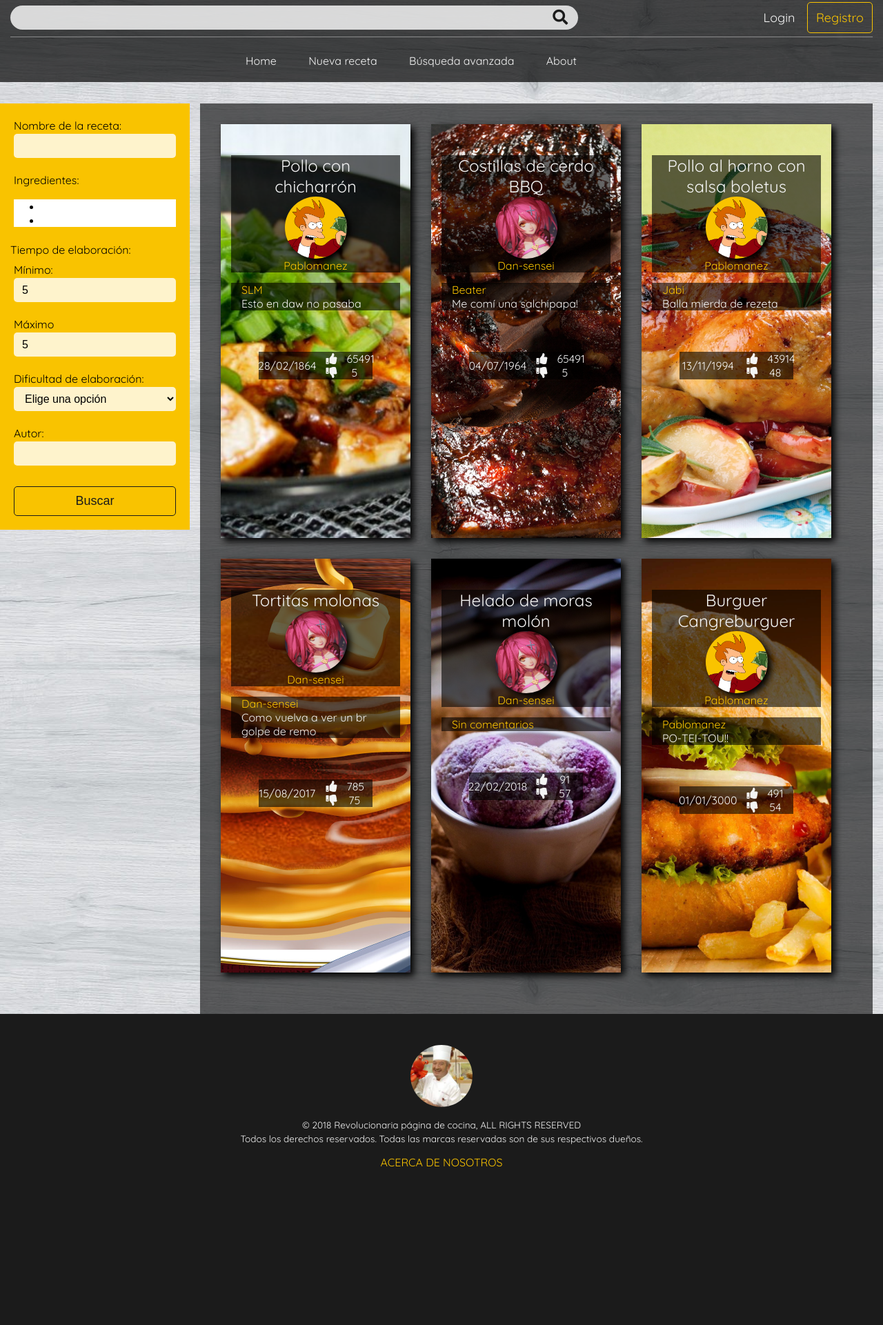
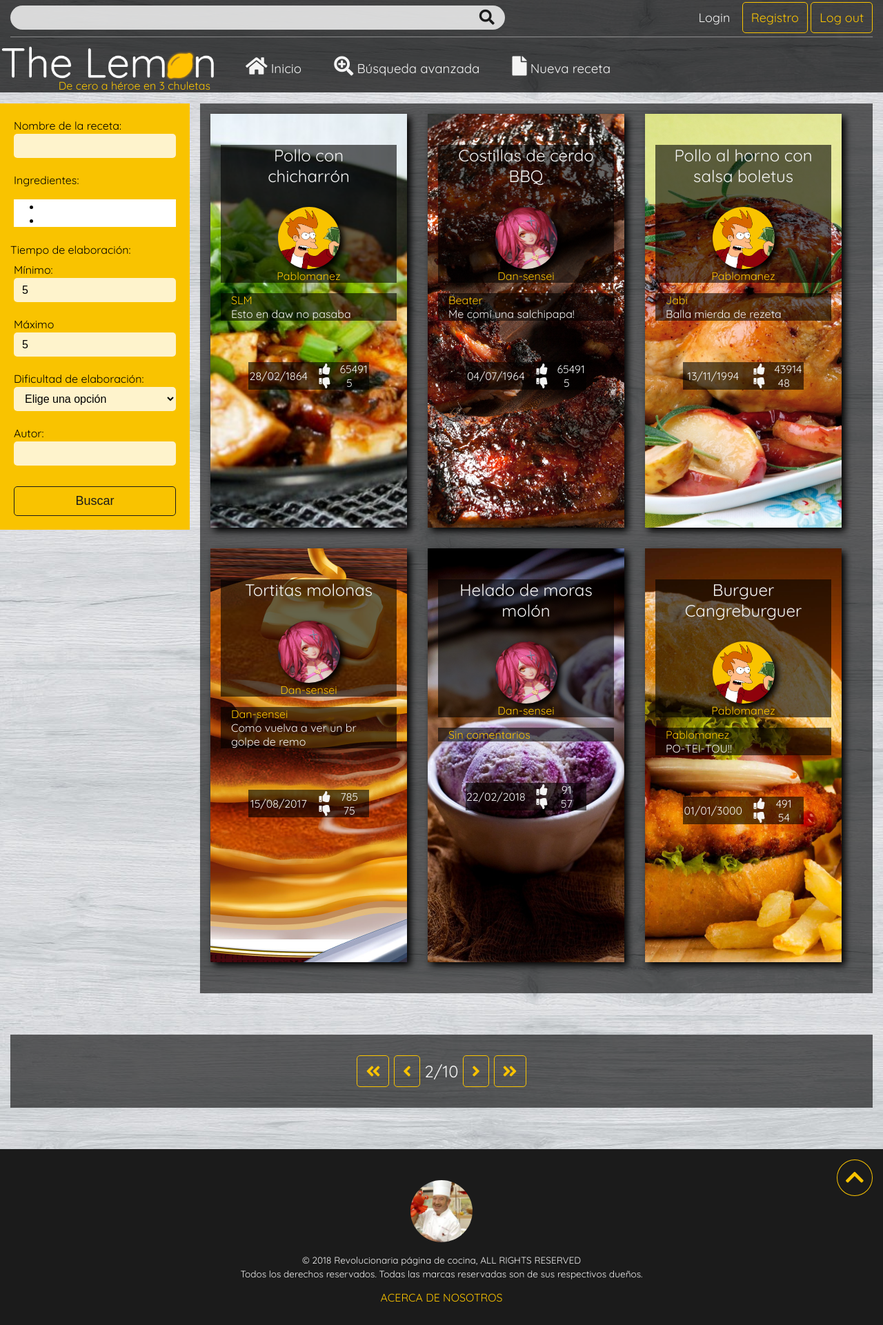
Before and after one commit to pablomanez/PCW, a PHP site: page /buscar.html in a window 1280 px wide. Shown: the whole page at 69% size. Before the commit the page ends 1692 px from the top, so only its background shows below. Run offline with PHP 8.4, Linux system fonts and the light colour scheme; some libraries are stand-ins or nearby versions.

Commit message:
Parche 1.5, Nerf a Zilean

```diff
--- a/CSS/Lightrap.css
+++ b/CSS/Lightrap.css
@@ -369,14 +369,14 @@ header input[type=checkbox]:checked + label span:nth-child(3){transform: rotate(
 }
 
 /* 86px por opcion*/
-input:checked ~ #burger{height: 430px;}
+input:checked ~ #burger{height: 400px;}
 #burger > a{
 	display: block;
 	padding: 30px;
-	font-size: 1.33em;
+	font-size: 1em;
 	margin-right: 0;
 }
-#burger > div a{font-size: 1.33em;}
+#burger > div a{font-size: 1em;}
 
 
 /* CONTENEDOR */
@@ -457,7 +457,7 @@ input:checked ~ #burger{height: 430px;}
 	.order-sm-12 {order: 12;}
 
 	.d-sm-initial{display: initial;}
-	.d-sm-flex{display: flex;}
+	.d-sm-flex{display: flex !important;}
 	.d-sm-none{display: none;}
 
 }
--- a/buscar.html
+++ b/buscar.html
@@ -15,7 +15,7 @@
 		<a href="index.html" class="logo col-2 d-initial d-md-none mheight-50px"></a>
 
 		<!-- BARRA DE BÚSQUEDA -->
-		<div class="col-8 col-md-8 d-flex align-items-center h-hc mheight-50px">
+		<div class="col-8 col-md-7 d-flex align-items-center mheight-50px">
 			<form class="position-relative w-search" action="buscar.html" method="get">
 				<input style="border-radius: 30px" class="form-control mb-0" type="text" name="search_box" required>
 				<button class="search-btn m-auto t0 b0 r0 pr-2" type="submit"><i style="font-size: 22px;" class="fas fa-search"></i></button>
@@ -35,39 +35,45 @@
 
 
 		<!-- Login/Registro -->
-		<div class="col-4 text-right d-none d-md-initial">
+		<div class="col-4 col-md-5 text-right d-none d-md-initial">
 			<a class="btn revers-a ml-auto" href="login.html">Login</a>
 			<a class=" btn btn-outline-orange" href="registro.html">Registro</a>
+			<a class=" btn btn-outline-orange" href="registro.html">Log out</a>
 		</div>
 		<div class="col-12">
 
 		<hr class="hr2 d-none d-md-flex"/>
 		</div>
 
-		<a href="index.html" class="logo col-2 col-md-5 col-lg-4 col-xl-3 h-hc"></a>
+		<a href="index.html" class="logo col-2 col-md-5 col-lg-4 col-xl-3 h-100 position-relative">
+			<span class="position-absolute b0 r0 mr-2 z-2 d-none d-md-initial">De cero a héroe en 3 chuletas</span>
+		</a>
 
-		<div id="burger" class="col-12 col-md-7 col-lg-8 col-xl-9 o-hidden">
+		<div id="burger" class="col-12 col-md-7 col-lg-8 col-xl-9 o-hidden h4">
 
 			<a class="btn revers-a mr-3" href="index.html">
-				<span class="d-none d-md-initial d-lg-none h2"><i class="fas fa-home"></i></span>
-				<span class="d-initial d-md-none  d-lg-initial">Home</span>
+				<span class="h2"><i class="fas fa-home"></i></span>
+				<span class="d-initial d-md-none  d-lg-initial">Inicio</span>
 			</a>
 			<div class="p-2 d-block d-md-none">
 				<a class="btn revers-a" href="login.html">Login</a>
 				<a class=" btn btn-outline-orange" href="registro.html">Registro</a>
+				<a class=" btn btn-outline-orange" href="registro.html">Logout</a>
 			</div>
+			<a class="btn revers-a mr-3" href="buscar.html">
+				<span class="h2"><i class="fas fa-search-plus"></i></span>
+				<span class="d-initial d-md-none  d-lg-initial">Búsqueda avanzada</span>
+			</a>
 			<a class="btn revers-a mr-3" href="nueva-receta.html">
-				<span class="d-none d-md-initial d-lg-none h2"><i class="fas fa-file"></i></span>
+				<span class=" h2"><i class="fas fa-file"></i></span>
 				<span class="d-initial d-md-none  d-lg-initial">Nueva receta</span>
 			</a>
-			<a class="btn revers-a mr-3" href="buscar.html">
-				<span class="d-none d-md-initial d-lg-none h2"><i class="fas fa-search-plus"></i></span>
-				<span class="d-initial d-md-none  d-lg-initial">Búsqueda avanzada</span>
-			</a>
+			<!--
 			<a class="btn revers-a" href="nueva-receta.html">
-				<span class="d-none d-md-initial d-lg-none h2"><i class="fas fa-info"></i></span>
+				<span class="h2"><i class="fas fa-info"></i></span>
 				<span class="d-initial d-md-none d-lg-initial">About</span>
 			</a>
+			-->
 
 		</div>
 
@@ -76,9 +82,9 @@
 </header>
 
 	<main class="container-fluid pt-150px">
-
+		<!-- FILTROS -->
 		<label for="filters" class="p-2 pointer bg-dark-t2 text-light d-inline d-md-none ml--15px">
-			<i class="fab fa-accessible-icon"></i> FILTROS
+			<i class="fas fa-american-sign-language-interpreting"></i> FILTROS
 		</label>
 		<input id="filters" class="d-none" type="checkbox" />
 
@@ -130,12 +136,14 @@
 
 		</div>
 
-		<div class="row p-3 bg-dark-t">
+		<div class="row p-2 bg-dark-t">
 			<div style="background-image: url(Images/RECETA_1.jpg);" class="col-xl-4 col-lg-6 col-md-12 col-sm-6 col-12 mr-3 mb-3 bg-red pop-up box-shadow bg-image h-search p-3 mh-400px">
 				<div class="col-12 bg-dark-t text-center my-2">
 					<a href="receta.html" class="h2 revers-a">Pollo con chicharrón</a>
-					<div style="background-image: url(Images/Shut-up-and-take-my-money!.png);" class="circle bg-orange justify-self-center box-shadow footer-logo bg-image d-flex align-items-end justify-content-center"></div>
-					<a href="buscar.html">Pablomanez</a>
+					<a href="buscar.html" class="mt-3 d-block">
+						<div style="background-image: url(Images/Shut-up-and-take-my-money!.png);" class="circle bg-orange justify-self-center box-shadow footer-logo bg-image d-flex align-items-end justify-content-center"></div>
+						<span>Pablomanez</span>
+					</a>
 				</div>
 
 				<!-- INICIO COMENTARIOS -->
@@ -172,8 +180,10 @@
 			<div style="background-image: url(Images/RECETA_2.jpg);" class="col-xl-4 col-lg-6 col-md-12 col-sm-6 col-12 mr-3 mb-3 bg-red pop-up box-shadow bg-image h-search p-3 mh-400px">
 				<div class="col-12 bg-dark-t text-center my-2">
 					<a href="receta.html" class="h2 revers-a">Costillas de cerdo BBQ</a>
+					<a href="buscar.html" class="mt-3 d-block">
 					<div style="background-image: url(Images/Sona_profile.png);" class="circle bg-orange justify-self-center box-shadow footer-logo bg-image d-flex align-items-end justify-content-center"></div>
-					<a href="buscar.html">Dan-sensei</a>
+					<span>Dan-sensei</span>
+					</a>
 				</div>
 
 				<!-- INICIO COMENTARIOS -->
@@ -210,8 +220,10 @@
 			<div style="background-image: url(Images/RECETA_3.jpg);" class="col-xl-4 col-lg-6 col-md-12 col-sm-6 col-12 mr-3 mb-3 bg-red pop-up box-shadow bg-image h-search p-3 mh-400px">
 				<div class="col-12 bg-dark-t text-center my-2">
 					<a href="receta.html" class="h2 revers-a">Pollo al horno con salsa boletus</a>
-					<div style="background-image: url(Images/Shut-up-and-take-my-money!.png);" class="circle bg-orange justify-self-center box-shadow footer-logo bg-image d-flex align-items-end justify-content-center"></div>
-					<a href="buscar.html">Pablomanez</a>
+					<a href="buscar.html" class="mt-3 d-block">
+						<div style="background-image: url(Images/Shut-up-and-take-my-money!.png);" class="circle bg-orange justify-self-center box-shadow footer-logo bg-image d-flex align-items-end justify-content-center"></div>
+						<span>Pablomanez</span>
+					</a>
 				</div>
 
 				<!-- INICIO COMENTARIOS -->
@@ -248,8 +260,10 @@
 			<div style="background-image: url(Images/RECETA_4.jpg);" class="col-xl-4 col-lg-6 col-md-12 col-sm-6 col-12 mr-3 mb-3 bg-red pop-up box-shadow bg-image h-search p-3 mh-400px">
 				<div class="col-12 bg-dark-t text-center my-2">
 					<a href="receta.html" class="h2 revers-a">Tortitas molonas</a>
-					<div style="background-image: url(Images/Sona_profile.png);" class="circle bg-orange justify-self-center box-shadow footer-logo bg-image d-flex align-items-end justify-content-center"></div>
-					<a href="buscar.html">Dan-sensei</a>
+					<a href="buscar.html" class="mt-3 d-block">
+						<div style="background-image: url(Images/Sona_profile.png);" class="circle bg-orange justify-self-center box-shadow footer-logo bg-image d-flex align-items-end justify-content-center"></div>
+						<span>Dan-sensei</span>
+					</a>
 				</div>
 
 				<!-- INICIO COMENTARIOS -->
@@ -286,8 +300,10 @@
 			<div style="background-image: url(Images/RECETA_5.jpg);" class="col-xl-4 col-lg-6 col-md-12 col-sm-6 col-12 mr-3 mb-3 bg-red pop-up box-shadow bg-image h-search p-3 mh-400px">
 				<div class="col-12 bg-dark-t text-center my-2">
 					<a href="receta.html" class="h2 revers-a">Helado de moras molón</a>
-					<div style="background-image: url(Images/Sona_profile.png);" class="circle bg-orange justify-self-center box-shadow footer-logo bg-image d-flex align-items-end justify-content-center"></div>
-					<a href="buscar.html">Dan-sensei</a>
+					<a href="buscar.html" class="mt-3 d-block">
+						<div style="background-image: url(Images/Sona_profile.png);" class="circle bg-orange justify-self-center box-shadow footer-logo bg-image d-flex align-items-end justify-content-center"></div>
+						<span>Dan-sensei</span>
+					</a>
 				</div>
 
 				<!-- INICIO COMENTARIOS -->
@@ -324,8 +340,10 @@
 			<div style="background-image: url(Images/RECETA_6.jpg);" class="col-xl-4 col-lg-6 col-md-12 col-sm-6 col-12 mr-3 mb-3 bg-red pop-up box-shadow bg-image h-search p-3 mh-400px">
 				<div class="col-12 bg-dark-t text-center my-2">
 					<a href="receta.html" class="h2 revers-a">Burguer Cangreburguer</a>
-					<div style="background-image: url(Images/Shut-up-and-take-my-money!.png);" class="circle bg-orange justify-self-center box-shadow footer-logo bg-image d-flex align-items-end justify-content-center"></div>
-					<a href="buscar.html">Pablomanez</a>
+					<a href="buscar.html" class="mt-3 d-block">
+						<div style="background-image: url(Images/Shut-up-and-take-my-money!.png);" class="circle bg-orange justify-self-center box-shadow footer-logo bg-image d-flex align-items-end justify-content-center"></div>
+						<span>Pablomanez</span>
+					</a>
 				</div>
 
 				<!-- INICIO COMENTARIOS -->
@@ -360,9 +378,19 @@
 			</div>
 
 		</div>
+		<div class=" my-5 p-3 text-center h2 bg-dark-t text-light">
+			<i class="fa fa-angle-double-left btn btn-outline-orange"></i>
+			<i class="fa fa-angle-left btn btn-outline-orange"></i>
+			2/10
+			<i class="fa fa-angle-right btn btn-outline-orange"></i>
+			<i class="fa fa-angle-double-right btn btn-outline-orange"></i>
+		</div>
 	</main>
 
-	<footer class="container-fluid py-3 bg-dark">
+	<footer class="container-fluid py-3 bg-dark position-relative">
+			<a href="#" class="btn btn-outline-orange position-absolute mt-2 mr-2 circle going-top d-flex align-items-center justify-content-center t0 r0 p-5">
+				<i style="font-size: 30px;" class="fas fa-chevron-up"></i>
+			</a>
 			<div style="background-image: url(Images/LOGO_1.jpeg);" class="circle justify-self-center footer-logo bg-image my-2"></div>
 			<div class="text-light p-0 text-center">
 				<span class="h6">&copy; <time datetime="2018">2018</time> </span>
@@ -373,7 +401,7 @@
 			</div>
 
 			<div class="text-center p-0 mt-2">
-				<a class="text-orange" href="#">ACERCA DE NOSOTROS</a>
+				<a class="text-orange" href="acerca.html">ACERCA DE NOSOTROS</a>
 			</div>
 	</footer>
 
--- a/login.html
+++ b/login.html
@@ -15,11 +15,11 @@
 					<h1 class="text-center mt-0 display-4">Iniciar sesión</h1>
 					<div class="mb-2 px-2">
 						<label class="form-label" for="f_user">Nombre de usuario:</label>
-						<input class="form-control" type="text" name="login" id="f_user" pattern="^[a-zA-Z][a-zA-Z0-9]{5,19}$" minlength="6" maxlength="20" autofocus>
+						<input class="form-control" type="text" name="login" id="f_user" pattern="^[a-zA-Z][a-zA-Z0-9]{5,19}$" minlength="6" maxlength="20" autofocus required>
 					</div>
 					<div class="mb-4 px-2">
 						<label class="form-label mt-2" for="f_pwd">Contraseña:</label>
-						<input class="form-control" type="password" name="password" id="f_pwd" pattern="^[a-zA-Z][a-zA-Z0-9/-/_]{7,19}$" minlength="8" maxlength="20">
+						<input class="form-control" type="password" name="password" id="f_pwd" pattern="^[a-zA-Z][a-zA-Z0-9/-/_]{7,19}$" minlength="8" maxlength="20" required>
 					</div>
 					<p class=" px-2">
 						<button class="btn btn-outline-orange w-100" type="submit">Iniciar sesión</button>
```
Also changed, not shown: acerca.html (+20 -13 lines), index.html (+19 -15 lines), nueva-receta.html (+24 -15 lines), receta.html (+30 -17 lines), registro.html (+10 -6 lines).
